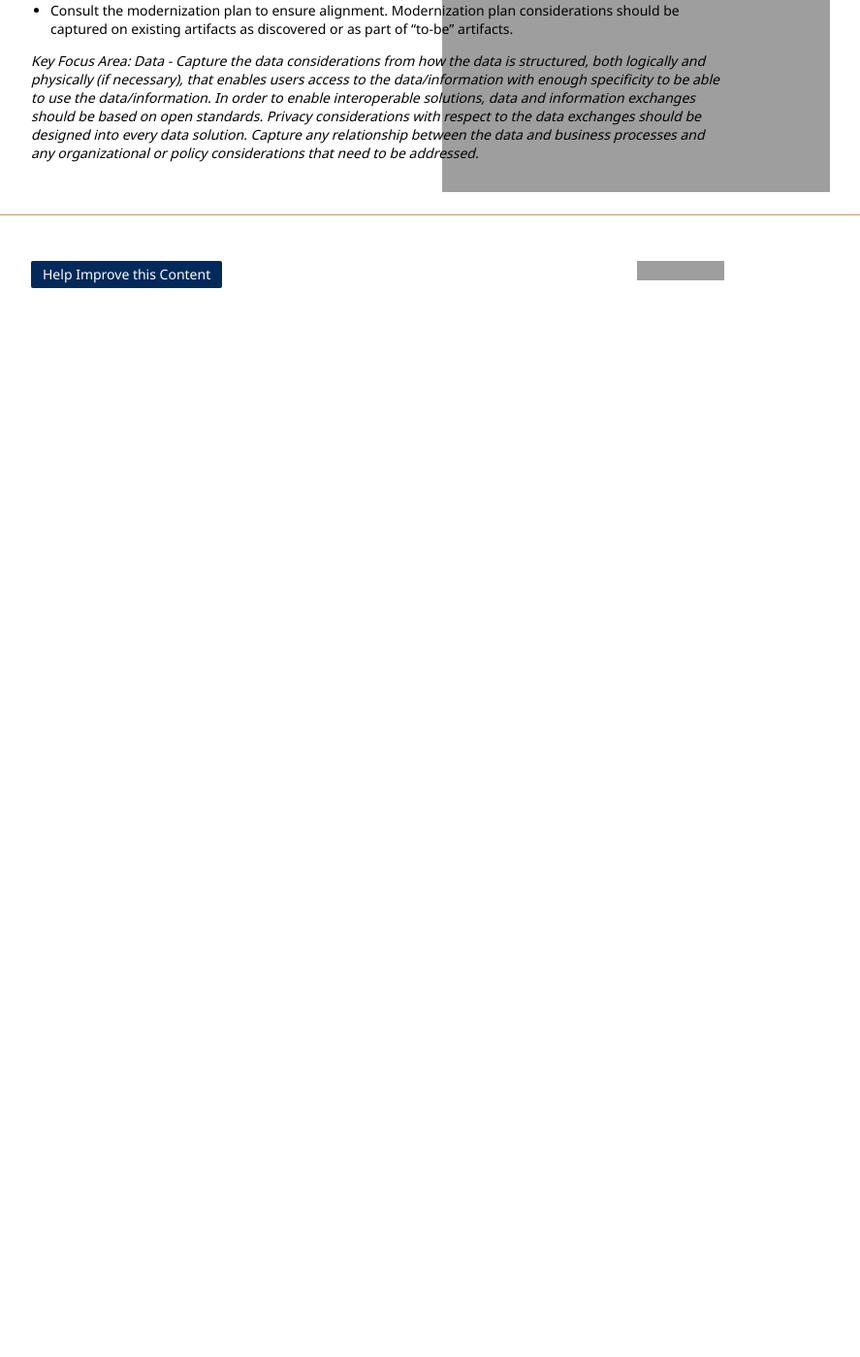
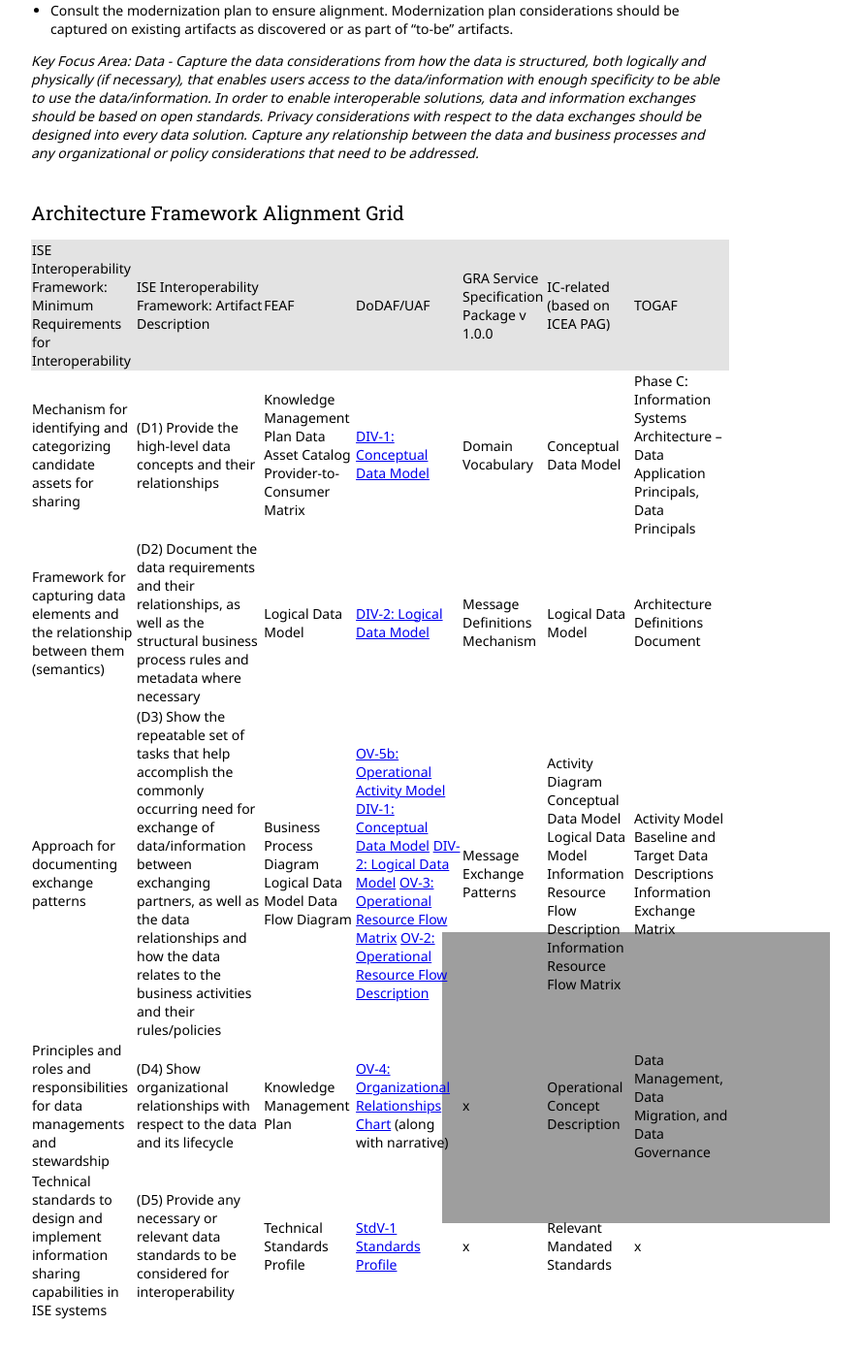
Before and after one commit to Project-Interoperability/project-interoperability.github.io, a Jekyll site: the page built from ref-arch-data.md, in a window 1280 px wide and 1400 px high, scrolled down 1364 px. Shown: the whole window at 97% size, without its empty margins (248-1135 px from the left). Built offline with Jekyll 4.4.1, drawn with Linux system fonts in a browser that asks for light colours; nearby versions of some CDN libraries; before the commit the page ends 1703 px from its top, so only the background shows below that; grey boxes are pictures that could not be loaded.

Commit message:
adding grid

```diff
--- a/ref-arch-data.md
+++ b/ref-arch-data.md
@@ -67,3 +67,12 @@
 * Consult the modernization plan to ensure alignment. Modernization plan considerations should be captured on existing artifacts as discovered or as part of "to-be" artifacts.
 
 *Key Focus Area: Data - Capture the data considerations from how the data is structured, both logically and physically (if necessary), that enables users access to the data/information with enough specificity to be able to use the data/information. In order to enable interoperable solutions, data and information exchanges should be based on open standards. Privacy considerations with respect to the data exchanges should be designed into every data solution. Capture any relationship between the data and business processes and any organizational or policy considerations that need to be addressed.*
+
+## Architecture Framework Alignment Grid
+
+| ISE Interoperability Framework: Minimum Requirements for Interoperability | ISE Interoperability Framework: Artifact Description | FEAF | DoDAF/UAF | GRA Service Specification Package v 1.0.0 | IC-related (based on ICEA PAG) | TOGAF |
+| Mechanism for identifying and categorizing candidate assets for sharing | (D1) Provide the high-level data concepts and their relationships | Knowledge Management Plan Data Asset Catalog Provider-to-Consumer Matrix | [DIV-1: Conceptual Data Model](http://dodcio.defense.gov/dodaf20/dodaf20_div1.aspx) | Domain Vocabulary | Conceptual Data Model | Phase C: Information Systems Architecture – Data Application Principals, Data Principals |
+| Framework for capturing data elements and the relationship between them (semantics) | (D2) Document the data requirements and their relationships, as well as the structural business process rules and metadata where necessary | Logical Data Model | [DIV-2: Logical Data Model](http://dodcio.defense.gov/dodaf20/dodaf20_div2.aspx) | Message Definitions Mechanism | Logical Data Model | Architecture Definitions Document |
+| Approach for documenting exchange patterns | (D3) Show the repeatable set of tasks that help accomplish the commonly occurring need for exchange of data/information between exchanging partners, as well as the data relationships and how the data relates to the business activities and their rules/policies | Business Process Diagram Logical Data Model Data Flow Diagram | [OV-5b: Operational Activity Model](http://dodcio.defense.gov/dodaf20/dodaf20_ov5ab.aspx) [DIV-1: Conceptual Data Model](http://dodcio.defense.gov/dodaf20/dodaf20_div1.aspx) [DIV-2: Logical Data Model](http://dodcio.defense.gov/dodaf20/dodaf20_div2.aspx) [OV-3: Operational Resource Flow Matrix](http://dodcio.defense.gov/dodaf20/dodaf20_ov3.aspx) [OV-2: Operational Resource Flow Description](http://dodcio.defense.gov/dodaf20/dodaf20_ov2.aspx) | Message Exchange Patterns | Activity Diagram Conceptual Data Model Logical Data Model Information Resource Flow Description Information Resource Flow Matrix | Activity Model Baseline and Target Data Descriptions Information Exchange Matrix |
+| Principles and roles and responsibilities for data managements and stewardship | (D4) Show organizational relationships with respect to the data and its lifecycle | Knowledge Management Plan | [OV-4: Organizational Relationships Chart](http://dodcio.defense.gov/dodaf20/dodaf20_ov4.aspx) (along with narrative) | x | Operational Concept Description | Data Management, Data Migration, and Data Governance |
+| Technical standards to design and implement information sharing capabilities in ISE systems | (D5) Provide any necessary or relevant data standards to be considered for interoperability | Technical Standards Profile | [StdV-1 Standards Profile](http://dodcio.defense.gov/dodaf20/dodaf20_stdv1.aspx) | x | Relevant Mandated Standards | x |
```
